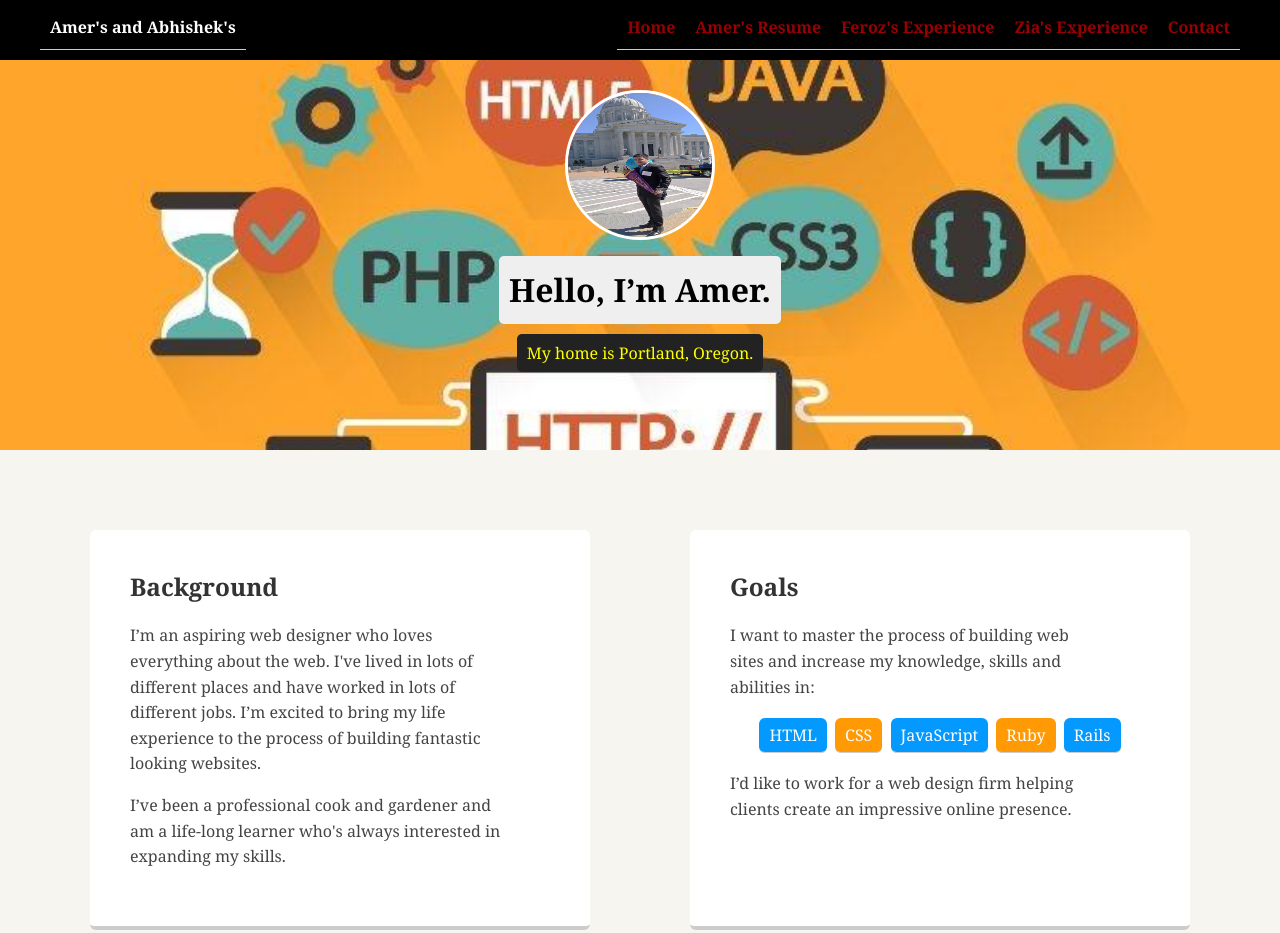
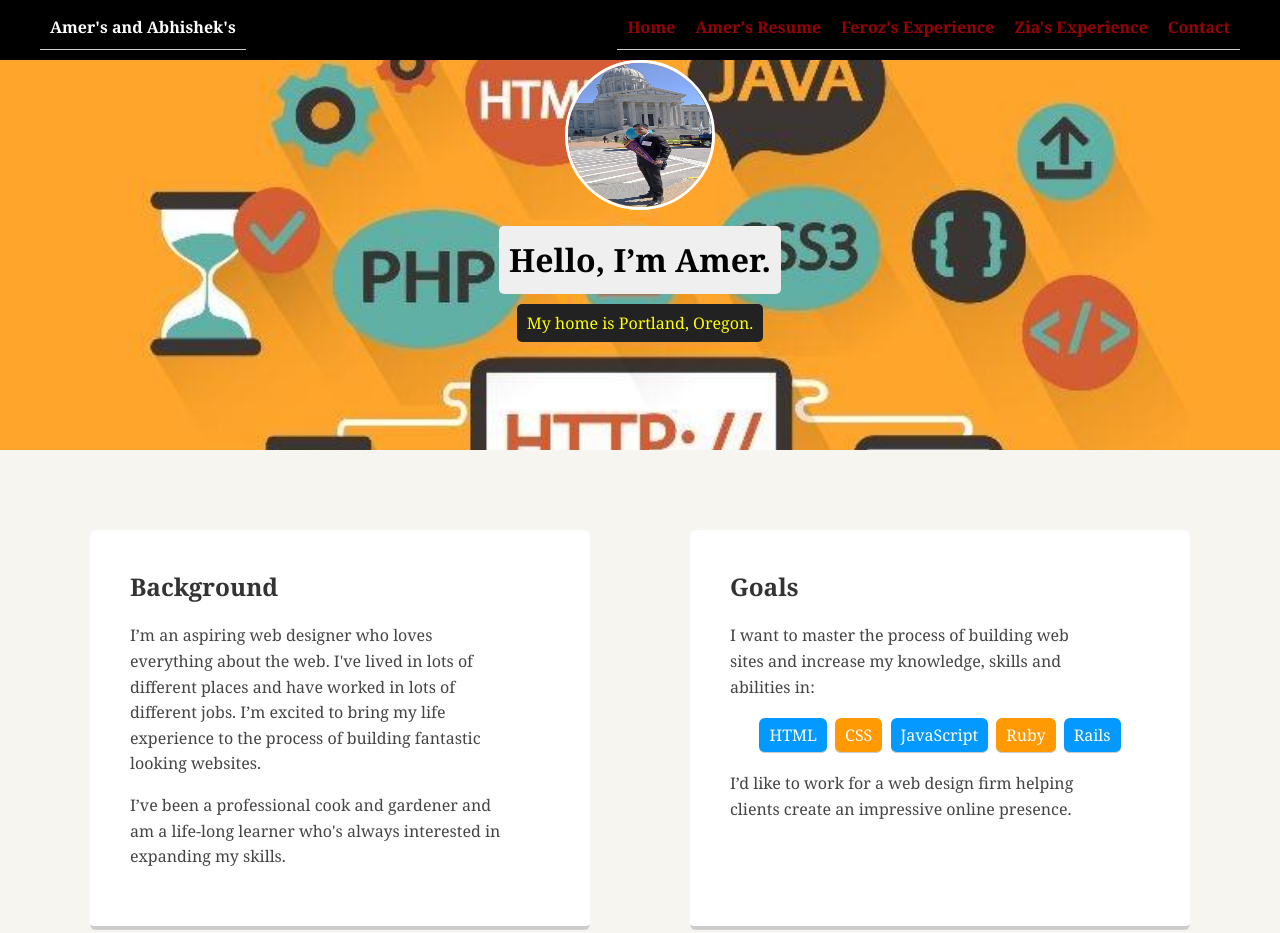
Before and after one commit to syedamer78641/syedamer1.github.io, a plain HTML site: page index.html in a window 1280 px wide. Shown: the top 933 px of the page. Drawn offline with Linux system fonts and the light colour scheme; a web font is replaced by a local one.

Commit message:
updated my profile and edited the index.html

```diff
--- a/styles.css
+++ b/styles.css
@@ -57,7 +57,9 @@ header {
   background: url('images/stlouis.jpg') no-repeat top center ;
   background-size: cover;
   overflow: hidden;
-  padding-top: 40px;
+  padding-top: 10px;
+  min-height: 10px;
+
 }
 header {
   line-height: 1.5;
```
Also changed, not shown: srt-resume.html (+1 -1 lines), images/feroz.jpg (added), images/zia.JPG (added).
